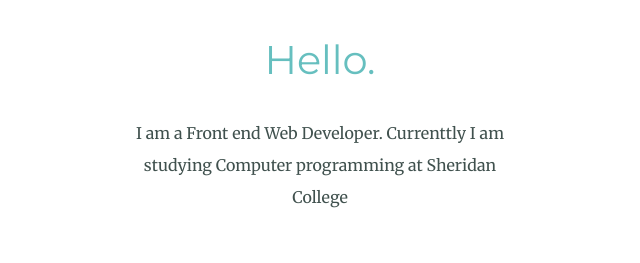
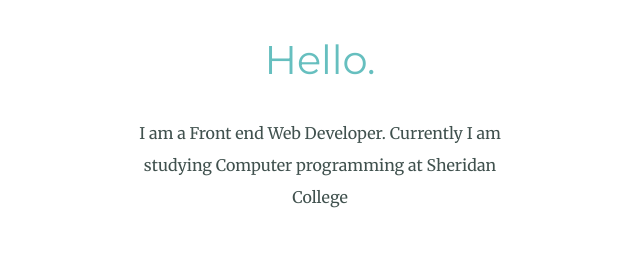
Before and after one commit to khatterd/Portfolio.github.io, a plain HTML site: page index.html in a window 1280 px wide. Shown: the part 1053-1316 px from the top of the page, 320-960 px from the left. Drawn offline with Linux system fonts and the light colour scheme.

Commit message:
Update index.html

```diff
--- a/index.html
+++ b/index.html
@@ -22,7 +22,7 @@
         <div class="profile">
           <img id = "devesh-img" src="Images/Devesh.png" alt="">
           <h2>Hello.</h2>
-          <p  class="intro" >I am a Front end Web Developer. Currenttly I am studying Computer programming at Sheridan College</p>
+          <p  class="intro" >I am a Front end Web Developer. Currently I am studying Computer programming at Sheridan College</p>
         </div>
         <hr>
         <div class="skills">
```
